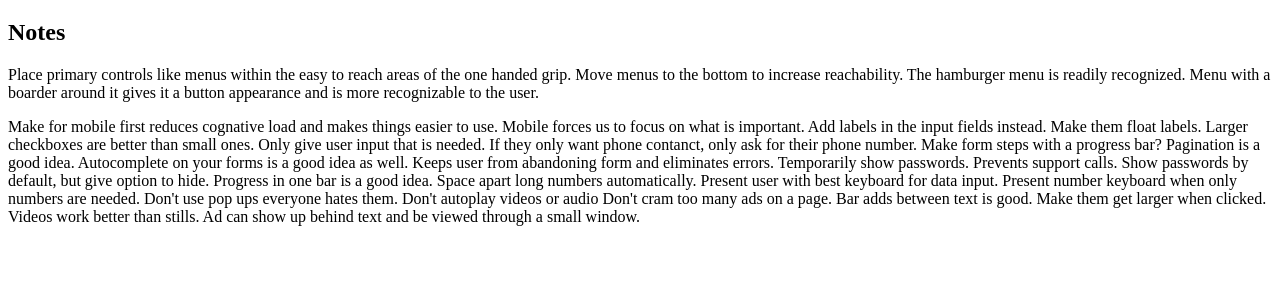
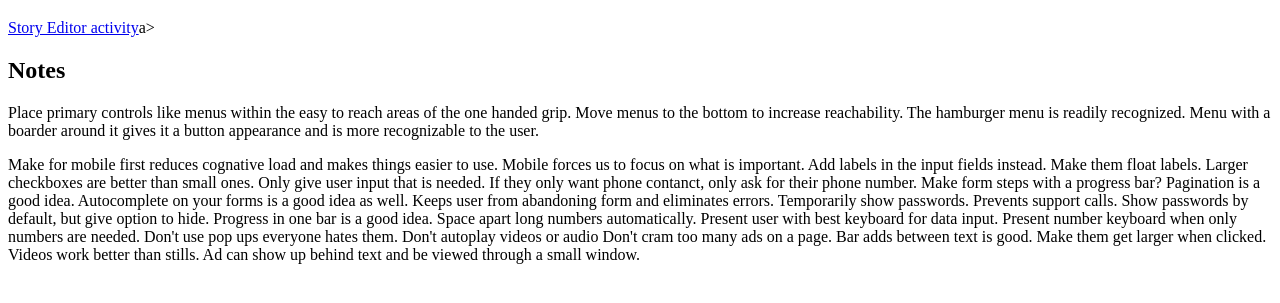
Before and after one commit to TheDefallt/WDD330-Portfolio, a plain HTML site: page week1/index.html in a window 1280 px wide. Shown: the part 61-364 px from the top of the page. Drawn offline with Linux system fonts and the light colour scheme.

Commit message:
Story editor link

```diff
--- a/week1/index.html
+++ b/week1/index.html
@@ -7,6 +7,8 @@
 </head>
 <body>
     <h1>Week 1</h1>
+
+    <a href="week1/story_editor.html">Story Editor activity</a>a>
 
     <h2>Notes</h2>
     <p>Place primary controls like menus within the easy to reach areas of the one handed grip. Move menus to the bottom to increase reachability.
--- a/week1/story_editor.html
+++ b/week1/story_editor.html
@@ -4,7 +4,13 @@
     <meta charset="UTF-8">
     <meta name="viewport" content="width=device-width, initial-scale=1.0">
     <title>Story Editor</title>
-    <script></script>
+    <script>
+
+    </script>
+
+    <style>
+
+    </style>
 </head>
 <body>
     <h1>Story Editor</h1>
```
